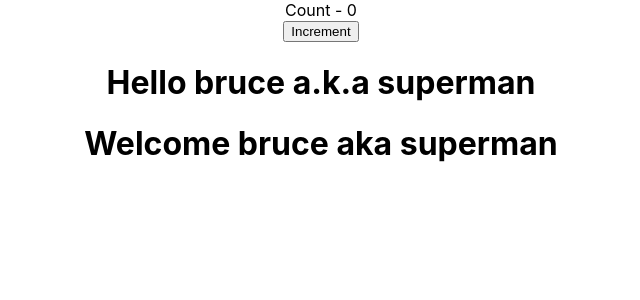
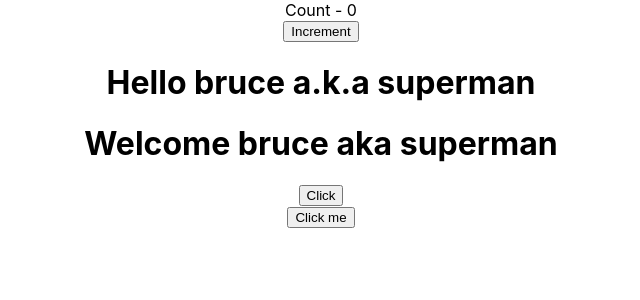
Before and after one commit to nirajbhayera4/React, a React (Create React App) app in the folder hello/: page / in a window 1280 px wide. Shown: the top 300 px of the page, without its empty margins (319-959 px from the left). Built offline with nearby package versions, Linux system fonts and the light colour scheme.

Commit message:
Add React click event components
This commit introduces two example React components for handling button clicks: a function-based click handler and a class-based event handler. They are rendered from App to demonstrate basic event handling in React.

```diff
--- a/hello/src/App.js
+++ b/hello/src/App.js
@@ -5,7 +5,8 @@
 import Hello from './components/Hello'
 import Message from './components/Message'
 import Counter from './components/Counter'
-
+import FunctionClick from './components/FunctionClick'
+import EventHandler from './components/EventHandler'
 function App() {
   return (
     <div className="App">
@@ -17,6 +18,9 @@
       <Greet name="peter" hero="spiderman"/>
       */}
       <Welcome name="bruce" heroname="superman" />
+      <FunctionClick />
+      <EventHandler />
+
       {/*<Message />*/}
 
            {/* <Welcome /> */}
--- /dev/null
+++ b/hello/src/components/EventHandler.js
@@ -0,0 +1,16 @@
+import React, { Component } from 'react'
+
+ class EventHandler extends Component {
+  clickhandler(){
+    console.log("clicked the button")
+  }
+  render() {
+    return (
+      <div>
+        <button onClick={this.clickehandler}> Click me </button>
+      </div>
+    )
+  }
+}
+
+export default EventHandler
--- /dev/null
+++ b/hello/src/components/FunctionClick.js
@@ -0,0 +1,15 @@
+import React from 'react'
+
+function FunctionClick() {
+    function clickhandler(){
+        console.log("button clicked")
+    }
+  return (
+    <div>
+        <button onClick={clickhandler()}>Click</button>
+
+    </div>
+  )
+}
+
+export default FunctionClick
```
